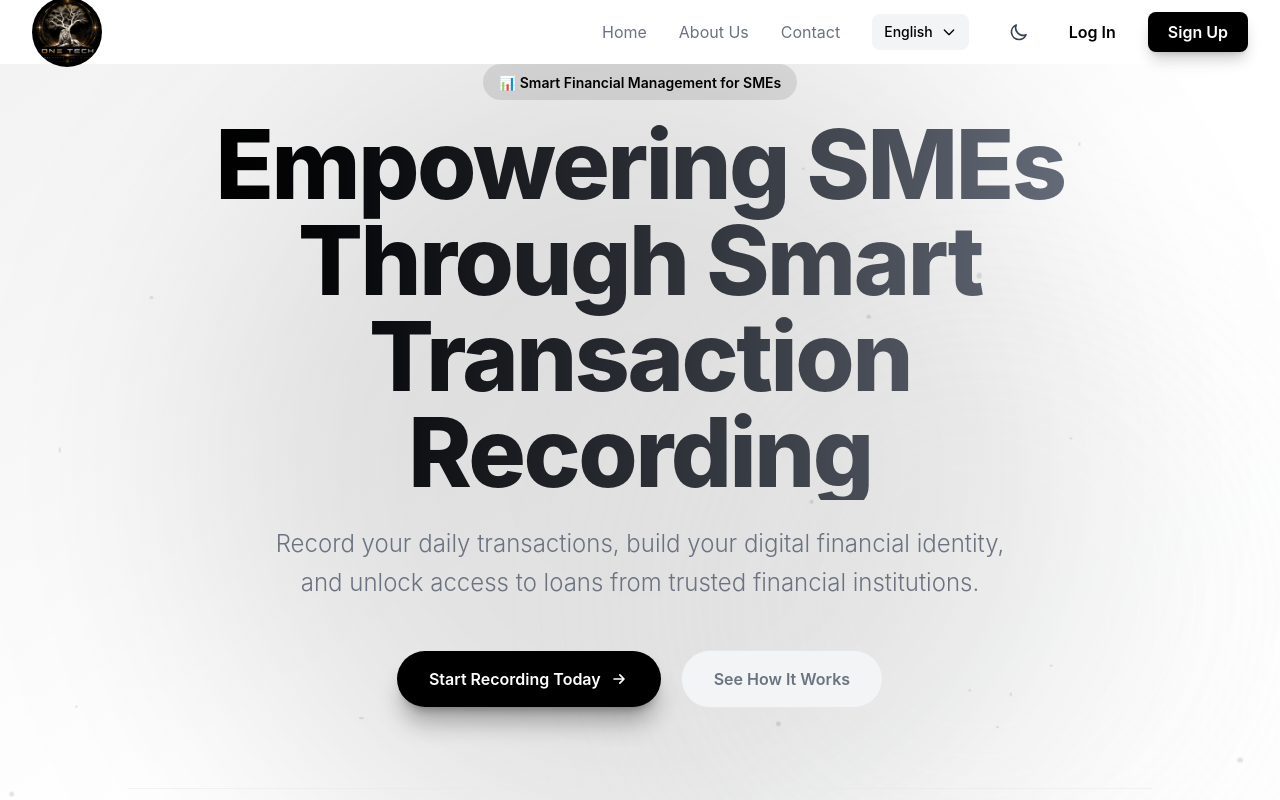
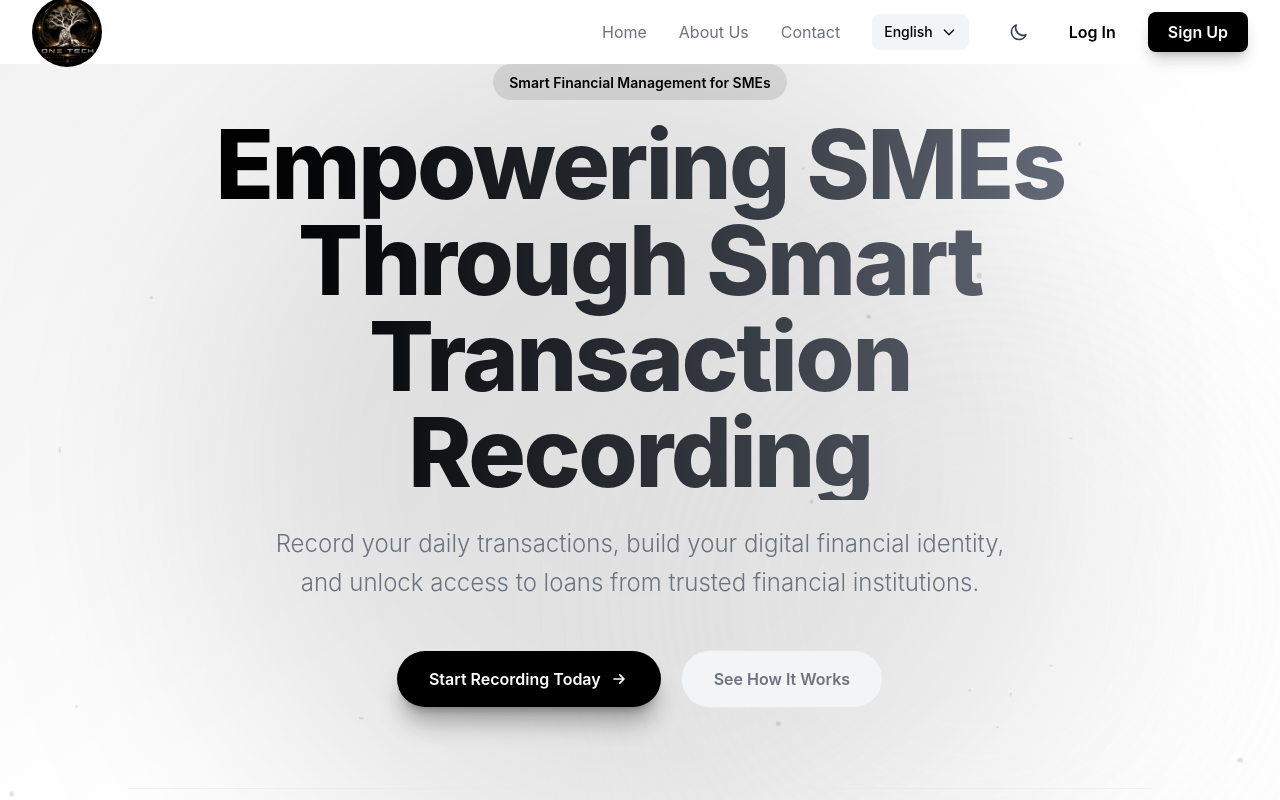
Before and after one commit to MeckRobert/ONE_TECH, a Next.js app: page / in a window 1280 px wide. Shown: the top 800 px of the page. Built offline with nearby package versions, Linux system fonts and the light colour scheme.

Commit message:
icon removal

```diff
--- a/app/locales/en.ts
+++ b/app/locales/en.ts
@@ -19,7 +19,7 @@ export const en = {
   'hero.secondary_cta': 'See How It Works',
 
   // Home Page
-  'home.welcome_badge': '📊 Smart Financial Management for SMEs',
+  'home.welcome_badge': 'Smart Financial Management for SMEs',
   'home.features_badge': 'Why Choose ONE TECH',
   'home.features_title': 'Everything you need to grow your business',
   'home.features_subtitle': 'Powerful tools designed specifically for small business owners',
--- a/app/locales/sw.ts
+++ b/app/locales/sw.ts
@@ -19,7 +19,7 @@ export const sw = {
   'hero.secondary_cta': 'Jinsi Inavyofanya Kazi',
 
   // Home Page
-  'home.welcome_badge': '📊 Usimamizi wa Kifedha kwa SMEs',
+  'home.welcome_badge': 'Usimamizi wa Kifedha kwa SMEs',
   'home.features_badge': 'Kwa Nini Uchague ONE TECH',
   'home.features_title': 'Kila kitu unachohitaji kukuza biashara yako',
   'home.features_subtitle': 'Zana zenye nguvu zilizoundwa mahususi kwa wamiliki wa biashara ndogo',
```
